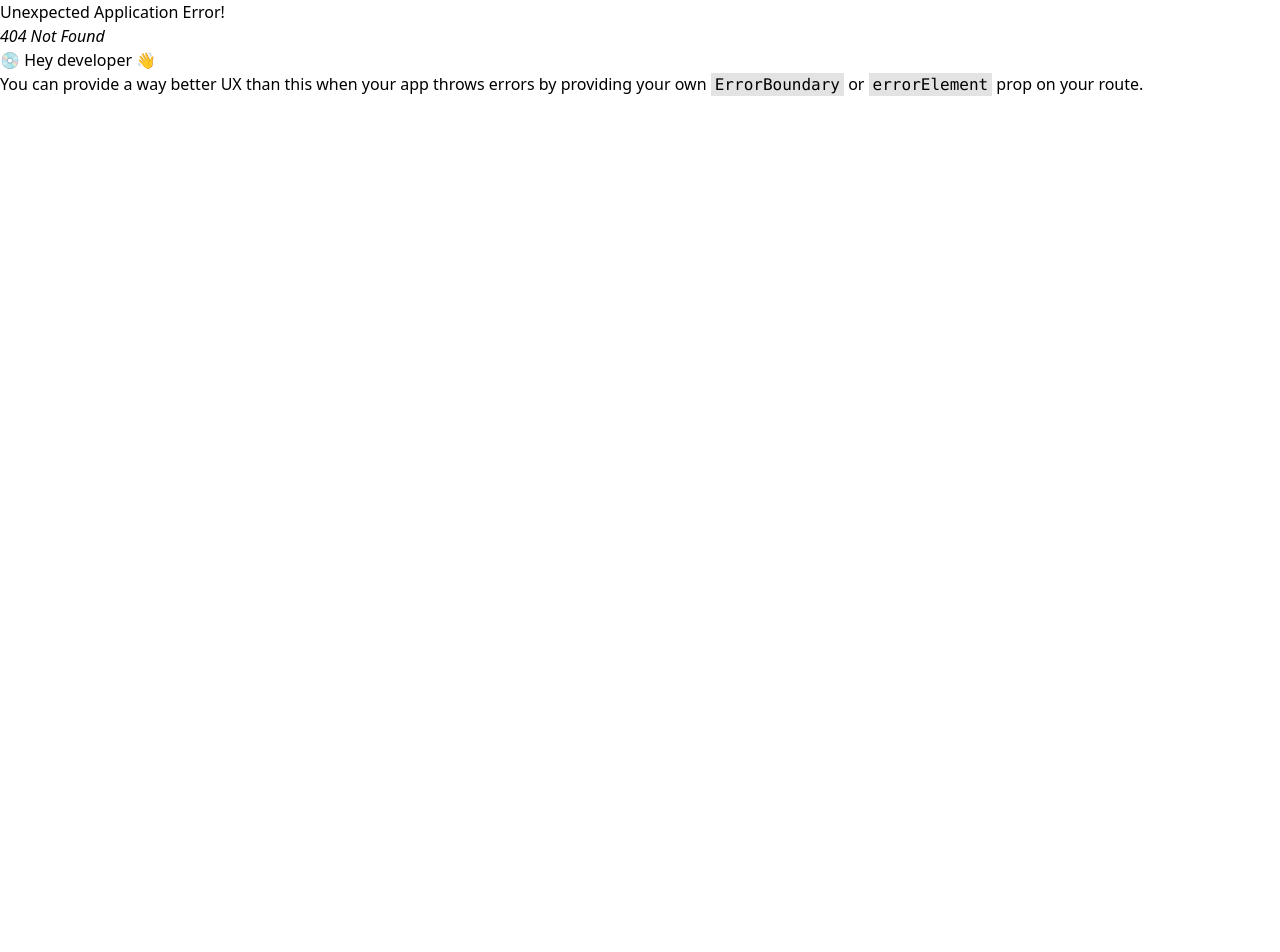
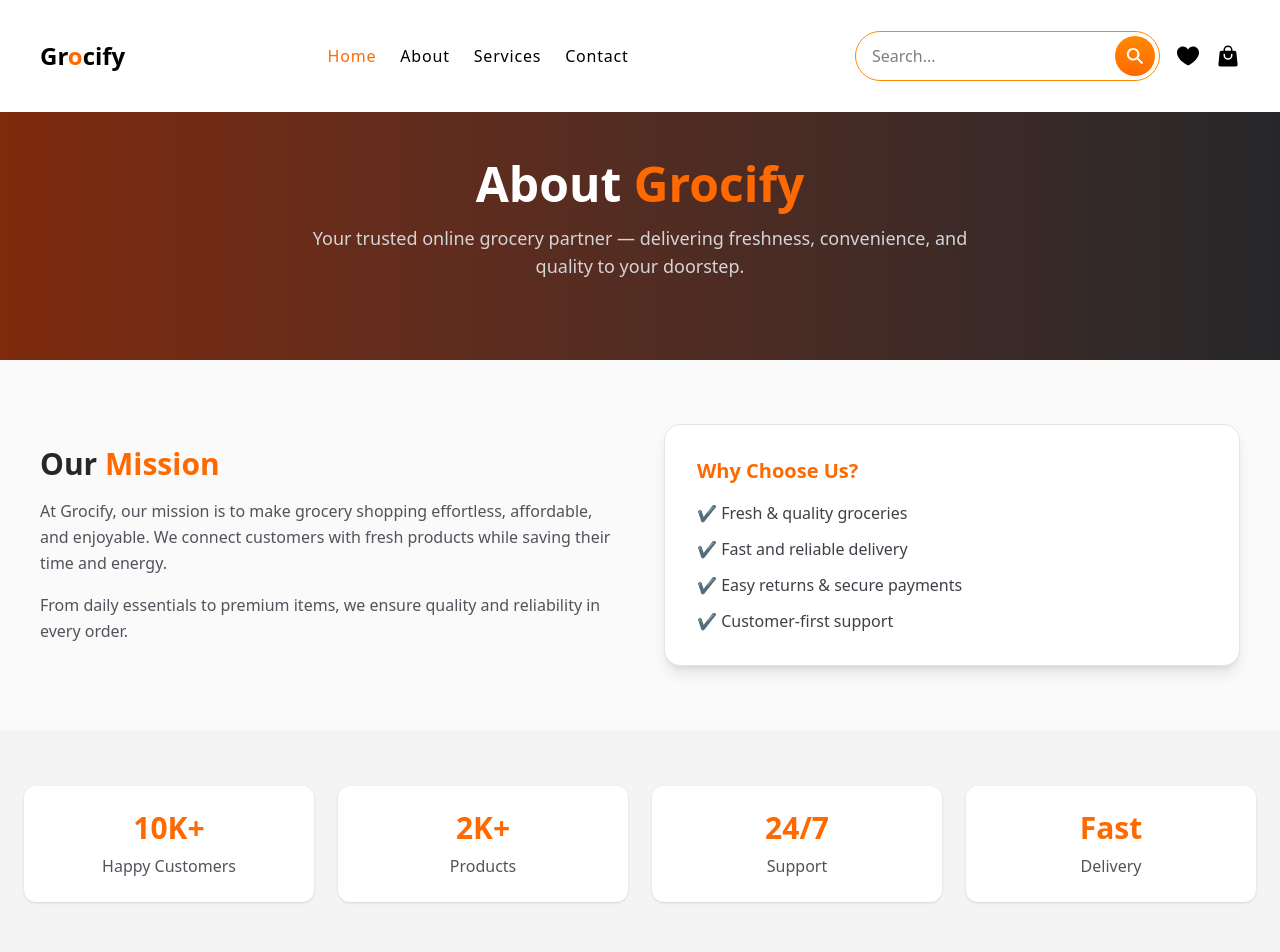
Before and after one commit to rehan606/Grocify, a React (Vite) app: page /about in a window 1280 px wide. Before the commit this address had no page. Shown: the top 952 px of the page. Before the commit the page ends 800 px from the top, so only its background shows below. Built offline with nearby package versions, Linux system fonts and the light colour scheme.

Commit message:
Create About us Page

```diff
--- a/src/App.jsx
+++ b/src/App.jsx
@@ -6,6 +6,7 @@ import Dairy from './components/Dairy/Dairy'
 import SeaFood from './components/SeaFood/SeaFood'
 import AllProducts from './components/AllProducts/AllProducts'
 import Layout from './components/Layout/Layout'
+import About from './Pages/About'
 
 const App = () => {
 
@@ -34,6 +35,10 @@ const App = () => {
           path: '/allproducts',
           element: <AllProducts />
         },
+        {
+          path: '/about',
+          element: <About />
+        },
       ]
     },
 
--- /dev/null
+++ b/src/Pages/About.jsx
@@ -0,0 +1,114 @@
+import React from 'react'
+
+const About = () => {
+return (
+    <div className="bg-zinc-50 text-zinc-800">
+      {/* Hero Section */}
+      <section className="bg-linear-to-r from-orange-900 to-zinc-800 text-white py-10 md:py-20 mt-20">
+        <div className="max-w-7xl mx-auto px-6 text-center">
+          <h1 className="text-4xl md:text-5xl font-bold mb-4">
+            About <span className="text-orange-500">Grocify</span>
+          </h1>
+          <p className="text-zinc-300 max-w-2xl mx-auto text-lg">
+            Your trusted online grocery partner — delivering freshness,
+            convenience, and quality to your doorstep.
+          </p>
+        </div>
+      </section>
+
+      {/* Mission Section */}
+      <section className="py-16">
+        <div className="max-w-1400 mx-auto px-10 grid md:grid-cols-2 gap-12 items-center">
+          <div>
+            <h2 className="text-3xl font-bold mb-4">
+              Our <span className="text-orange-500">Mission</span>
+            </h2>
+            <p className="text-zinc-600 leading-relaxed mb-4">
+              At Grocify, our mission is to make grocery shopping effortless,
+              affordable, and enjoyable. We connect customers with fresh
+              products while saving their time and energy.
+            </p>
+            <p className="text-zinc-600 leading-relaxed">
+              From daily essentials to premium items, we ensure quality and
+              reliability in every order.
+            </p>
+          </div>
+
+          <div className="bg-white rounded-2xl shadow-lg p-8 border border-zinc-200">
+            <h3 className="text-xl font-semibold mb-4 text-orange-500">
+              Why Choose Us?
+            </h3>
+            <ul className="space-y-3 text-zinc-700">
+              <li>✔ Fresh & quality groceries</li>
+              <li>✔ Fast and reliable delivery</li>
+              <li>✔ Easy returns & secure payments</li>
+              <li>✔ Customer-first support</li>
+            </ul>
+          </div>
+        </div>
+      </section>
+
+      {/* Stats Section */}
+      <section className="bg-zinc-100 py-14">
+        <div className="max-w-7xl mx-auto px-6 grid grid-cols-2 md:grid-cols-4 gap-6 text-center">
+          <div className="bg-white rounded-xl p-6 shadow">
+            <h3 className="text-3xl font-bold text-orange-500">10K+</h3>
+            <p className="text-zinc-600 mt-2">Happy Customers</p>
+          </div>
+          <div className="bg-white rounded-xl p-6 shadow">
+            <h3 className="text-3xl font-bold text-orange-500">2K+</h3>
+            <p className="text-zinc-600 mt-2">Products</p>
+          </div>
+          <div className="bg-white rounded-xl p-6 shadow">
+            <h3 className="text-3xl font-bold text-orange-500">24/7</h3>
+            <p className="text-zinc-600 mt-2">Support</p>
+          </div>
+          <div className="bg-white rounded-xl p-6 shadow">
+            <h3 className="text-3xl font-bold text-orange-500">Fast</h3>
+            <p className="text-zinc-600 mt-2">Delivery</p>
+          </div>
+        </div>
+      </section>
+
+      {/* Values Section */}
+      <section className="py-16">
+        <div className="max-w-7xl mx-auto px-6 text-center">
+          <h2 className="text-3xl font-bold mb-10">
+            Our <span className="text-orange-500">Core Values</span>
+          </h2>
+
+          <div className="grid md:grid-cols-3 gap-8">
+            <div className="bg-white p-8 rounded-2xl shadow hover:shadow-xl transition">
+              <h3 className="text-xl font-semibold mb-3 text-orange-500">
+                Quality
+              </h3>
+              <p className="text-zinc-600">
+                We never compromise on product freshness and quality.
+              </p>
+            </div>
+
+            <div className="bg-white p-8 rounded-2xl shadow hover:shadow-xl transition">
+              <h3 className="text-xl font-semibold mb-3 text-orange-500">
+                Trust
+              </h3>
+              <p className="text-zinc-600">
+                Transparent pricing and reliable service you can count on.
+              </p>
+            </div>
+
+            <div className="bg-white p-8 rounded-2xl shadow hover:shadow-xl transition">
+              <h3 className="text-xl font-semibold mb-3 text-orange-500">
+                Convenience
+              </h3>
+              <p className="text-zinc-600">
+                Smart shopping experience designed for your busy lifestyle.
+              </p>
+            </div>
+          </div>
+        </div>
+      </section>
+    </div>
+  );
+}
+
+export default About
--- a/src/components/Navbar/Navbar.jsx
+++ b/src/components/Navbar/Navbar.jsx
@@ -41,10 +41,10 @@ const Navbar = () => {
 
                 {/* Desktop Menu  */}
                 <ul className="hidden lg:flex space-x-6 ">
-                    <li><a href="#" className="hover:text-orange-500 text-orange-500 transition-all tracking-wider ">Home</a></li>
-                    <li><a href="#" className="hover:text-orange-500 transition tracking-wider text-zink-800 ">About</a></li>
-                    <li><a href="#" className="hover:text-orange-500 transition tracking-wider text-zink-800 ">Services</a></li>
-                    <li><a href="#" className="hover:text-orange-500 transition tracking-wider text-zink-800 ">Contact</a></li>
+                    <li><Link to={'/'} className="hover:text-orange-500 text-orange-500 transition-all tracking-wider ">Home</Link></li>
+                    <li><Link to={'/about'} className="hover:text-orange-500 transition tracking-wider text-zink-800 ">About</Link></li>
+                    <li><Link to={'/services'} className="hover:text-orange-500 transition tracking-wider text-zink-800 ">Services</Link></li>
+                    <li><Link to={'/contact'} className="hover:text-orange-500 transition tracking-wider text-zink-800 ">Contact</Link></li>
                 </ul>
 
                 {/* Navbar Action  */}
@@ -70,10 +70,10 @@ const Navbar = () => {
 
                 {/* Mobile Menu  */}
                 <ul className={`flex flex-col lg:hidden space-y-6 bg-linear-to-b from-white to-orange-200/50 border border-orange-200 backdrop-blur-lg rounded-xl absolute p-10 top-18 md:top-24 -left-full transform -translate-x-1/2 items-center shadow-lg transition-all duration-500 ${showMenu ? 'left-1/2' :""}`}>
-                    <li><a href="#" className="hover:text-orange-500 text-orange-500 transition-all tracking-wider ">Home</a></li>
-                    <li><a href="#" className="hover:text-orange-500 transition tracking-wider text-zink-800 ">About</a></li>
-                    <li><a href="#" className="hover:text-orange-500 transition tracking-wider text-zink-800 ">Services</a></li>
-                    <li><a href="#" className="hover:text-orange-500 transition tracking-wider text-zink-800 ">Contact</a> </li>
+                    <li><Link to={'/'} className="hover:text-orange-500 text-orange-500 transition-all tracking-wider ">Home</Link></li>
+                    <li><Link to={'/about'} className="hover:text-orange-500 transition tracking-wider text-zink-800 ">About</Link></li>
+                    <li><Link to={'/services'} className="hover:text-orange-500 transition tracking-wider text-zink-800 ">Services</Link></li>
+                    <li><Link to={'/contact'} className="hover:text-orange-500 transition tracking-wider text-zink-800 ">Contact</Link> </li>
 
                     <li className='p-1 items-center rounded-full border border-orange-400 flex'>
                         <input type="text" name='text' id='text' placeholder='Search...' autoComplete='off' className='flex-1 h-[5vh] px-3 outline-none'  />
```
